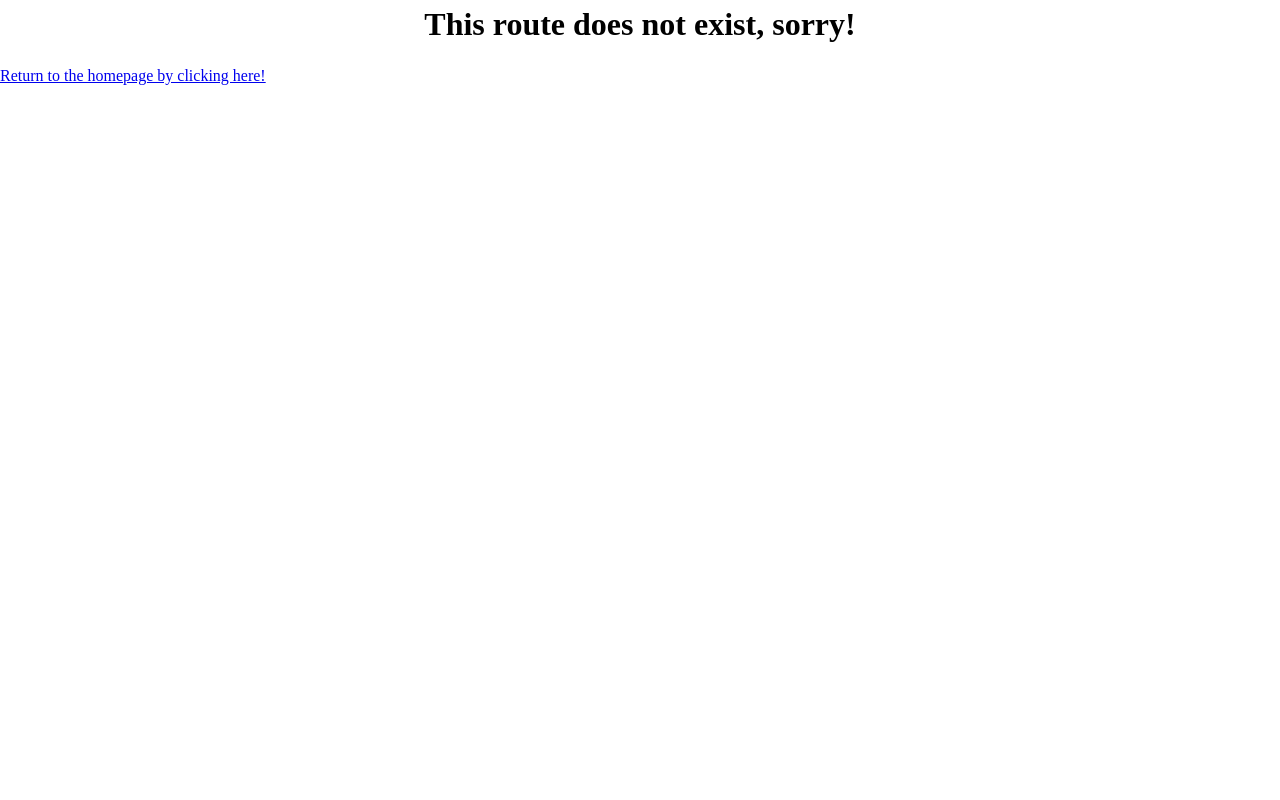
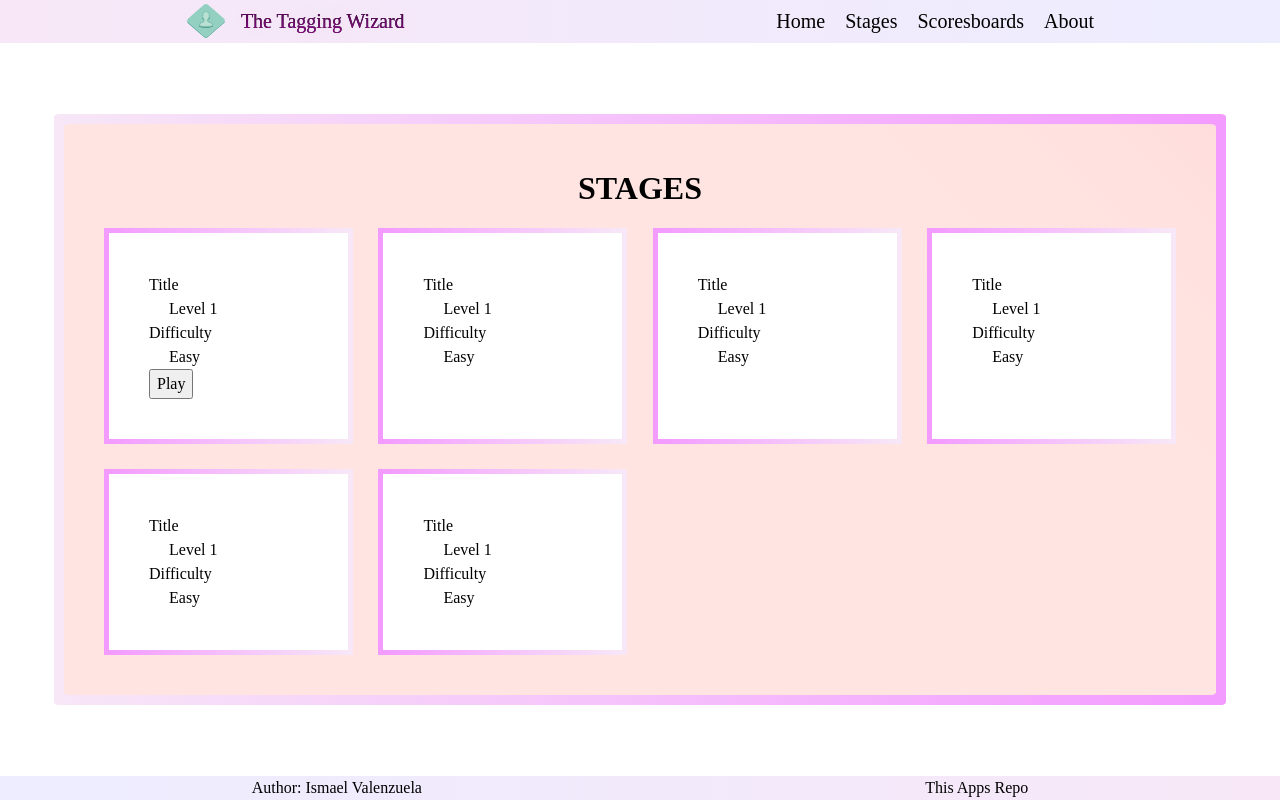
Before and after one commit to Ishm4el/Image-Tagging-App, a React (Vite) app in the folder client/: page /Stages in a window 1280 px wide. Built offline with nearby package versions, Linux system fonts and the light colour scheme.

Commit message:
Implemented a light form that the Stages page will function and the route structure for the levels.

```diff
--- a/client/src/components/NavigationBar.module.css
+++ b/client/src/components/NavigationBar.module.css
@@ -36,7 +36,7 @@
   text-decoration: none;
 }
 
-.a-link:hover, .a-link:focus {
+.a-link:hover {
   text-decoration: underline;
   color: blue;
 }
--- a/client/src/routes/About.module.css
+++ b/client/src/routes/About.module.css
@@ -1,3 +1,5 @@
+@import "../colors.module.css";
+
 .container-main {
   composes: container-main from "./Home.module.css";
   background: linear-gradient(0.125turn, mistyrose, 95%, rgb(255, 220, 220));
--- /dev/null
+++ b/client/src/routes/Stages.module.css
@@ -0,0 +1,19 @@
+@import "../colors.module.css";
+
+.container-main {
+  composes: container-main from "./Home.module.css";
+}
+
+.container-main section {
+  display: grid;
+  grid-template: repeat(auto-fill, minmax(150px, 1fr)) / repeat(4, 1fr);
+  gap: 2vw;
+}
+
+.card-stage {
+  composes: card-about-content from "./About.module.css";
+}
+
+.card-stage:hover {
+  box-shadow: 0 0 1em pink;
+}
--- a/client/src/routes/Stages.tsx
+++ b/client/src/routes/Stages.tsx
@@ -0,0 +1,87 @@
+import {
+  NavigateFunction,
+  Outlet,
+  useLocation,
+  useNavigate,
+} from "react-router-dom";
+import styles from "./Stages.module.css";
+
+export default function Stages(): React.ReactElement {
+  const navigate: NavigateFunction = useNavigate();
+  const location = useLocation();
+  const hideParentPath = ["/Stages/level_1"];
+  const shouldHideParent = hideParentPath.includes(location.pathname);
+
+  if (shouldHideParent) {
+    return (
+      <>
+        <Outlet />
+      </>
+    );
+  }
+
+  return (
+    <main className={styles["container-main"]}>
+      <header>
+        <h1>STAGES</h1>
+      </header>
+      <section className={styles["dashboard-stages"]}>
+        <div className={styles["card-stage"]}>
+          <dl>
+            <dt>Title</dt>
+            <dd>Level 1</dd>
+            <dt>Difficulty</dt>
+            <dd>Easy</dd>
+          </dl>
+          <button
+            onClick={() => {
+              navigate("level_1");
+            }}
+          >
+            Play
+          </button>
+        </div>
+        <div className={styles["card-stage"]}>
+          <dl>
+            <dt>Title</dt>
+            <dd>Level 1</dd>
+            <dt>Difficulty</dt>
+            <dd>Easy</dd>
+          </dl>
+        </div>
+        <div className={styles["card-stage"]}>
+          <dl>
+            <dt>Title</dt>
+            <dd>Level 1</dd>
+            <dt>Difficulty</dt>
+            <dd>Easy</dd>
+          </dl>
+        </div>
+        <div className={styles["card-stage"]}>
+          <dl>
+            <dt>Title</dt>
+            <dd>Level 1</dd>
+            <dt>Difficulty</dt>
+            <dd>Easy</dd>
+          </dl>
+        </div>
+        <div className={styles["card-stage"]}>
+          <dl>
+            <dt>Title</dt>
+            <dd>Level 1</dd>
+            <dt>Difficulty</dt>
+            <dd>Easy</dd>
+          </dl>
+        </div>
+        <div className={styles["card-stage"]}>
+          <dl>
+            <dt>Title</dt>
+            <dd>Level 1</dd>
+            <dt>Difficulty</dt>
+            <dd>Easy</dd>
+          </dl>
+        </div>
+      </section>
+    </main>
+  );
+}
--- /dev/null
+++ b/client/src/routes/levels/Level_1.tsx
@@ -0,0 +1,8 @@
+import styles from "./Level.module.css";
+export default function Level_1(): React.ReactElement {
+  return (
+    <main className={styles["container-main"]}>
+      <div className={styles["dummy"]}>RAWR!</div>
+    </main>
+  );
+}
```
Also changed, not shown: client/src/routes.tsx (+7 -0 lines), client/src/routes/levels/Level.module.css (added).
